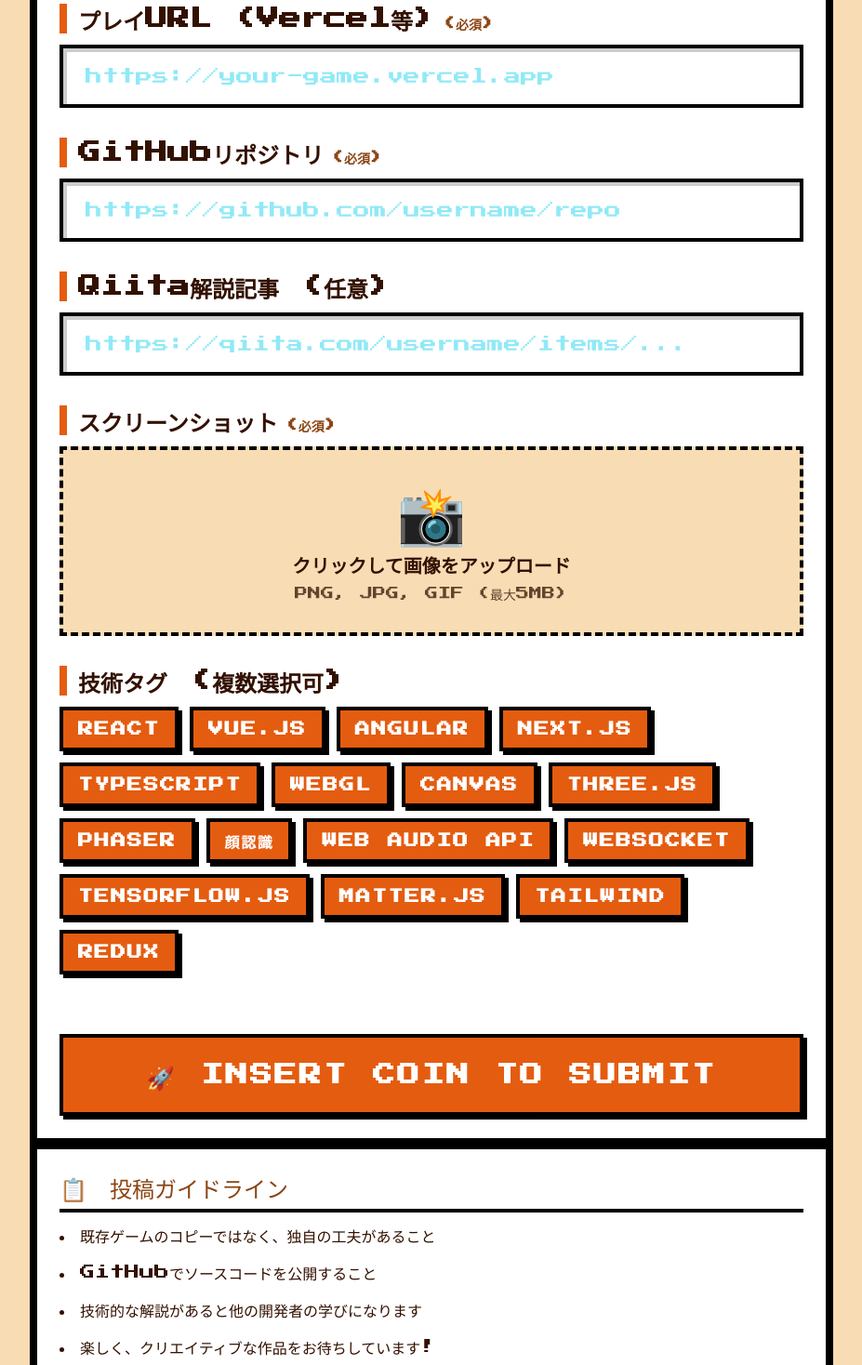
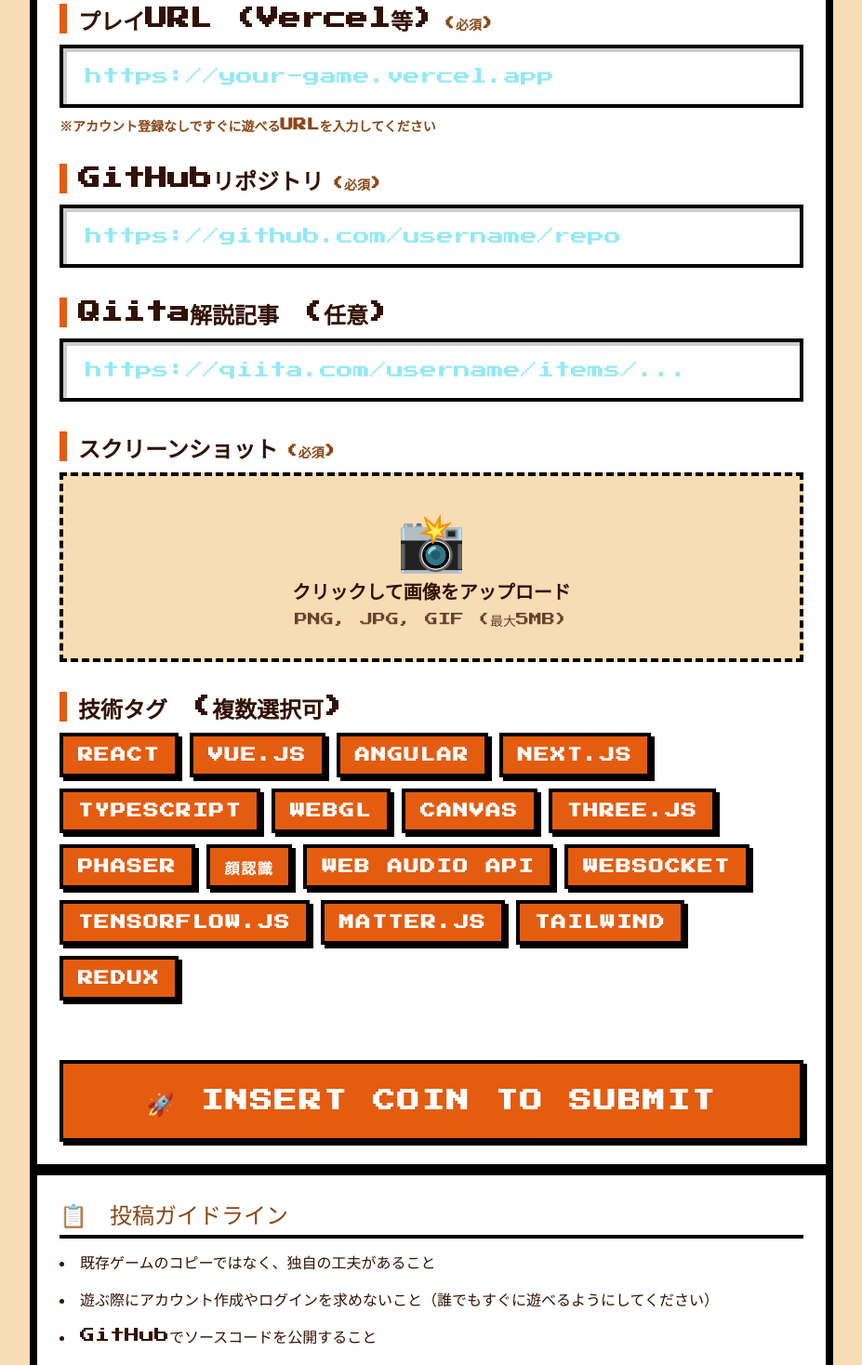
Before and after one commit to iori-sutani/game-invention-club, a Next.js app: page /submit in a window 1280 px wide. Shown: the part 900-2368 px from the top of the page at 93% size, without its empty margins (176-1103 px from the left). Built offline with nearby package versions, Linux system fonts and the light colour scheme; a web font is replaced by a local one.

Commit message:
アカウントの作成を禁止する注意書きを追加

```diff
--- a/app/submit/page.tsx
+++ b/app/submit/page.tsx
@@ -135,6 +135,9 @@
               className="w-full px-6 py-4 bg-white border-4 border-black text-[#331100] text-lg focus:outline-none focus:border-[#8b4513] transition-colors shadow-[inset_4px_4px_0_#ccc]"
               required
             />
+            <p className="mt-2 text-sm text-[#8b4513] font-bold">
+              ※アカウント登録なしですぐに遊べるURLを入力してください
+            </p>
           </FormField>
 
           {/* GitHub URL */}
@@ -226,6 +229,7 @@
           <h3 className="text-2xl font-bold text-[#8b4513] mb-3 border-b-4 border-black pb-2">📋 投稿ガイドライン</h3>
           <ul className="space-y-4 text-[#331100] list-disc list-inside">
             <li>既存ゲームのコピーではなく、独自の工夫があること</li>
+            <li>遊ぶ際にアカウント作成やログインを求めないこと（誰でもすぐに遊べるようにしてください）</li>
             <li>GitHubでソースコードを公開すること</li>
             <li>技術的な解説があると他の開発者の学びになります</li>
             <li>楽しく、クリエイティブな作品をお待ちしています!</li>
```
